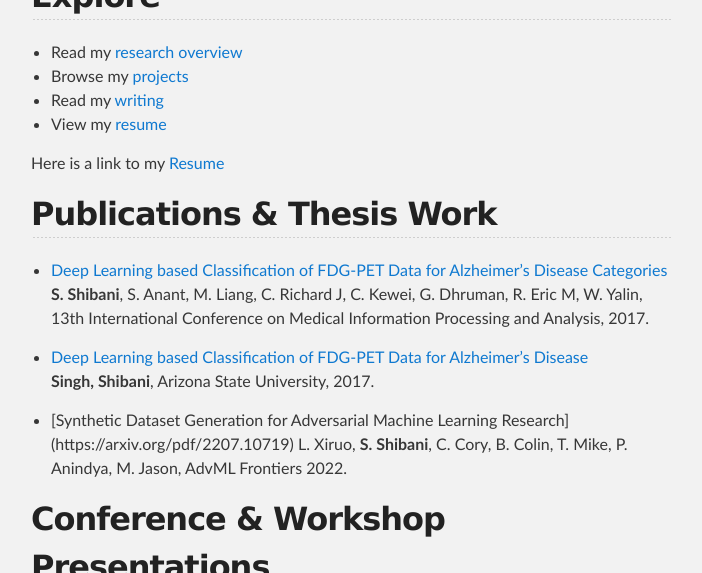
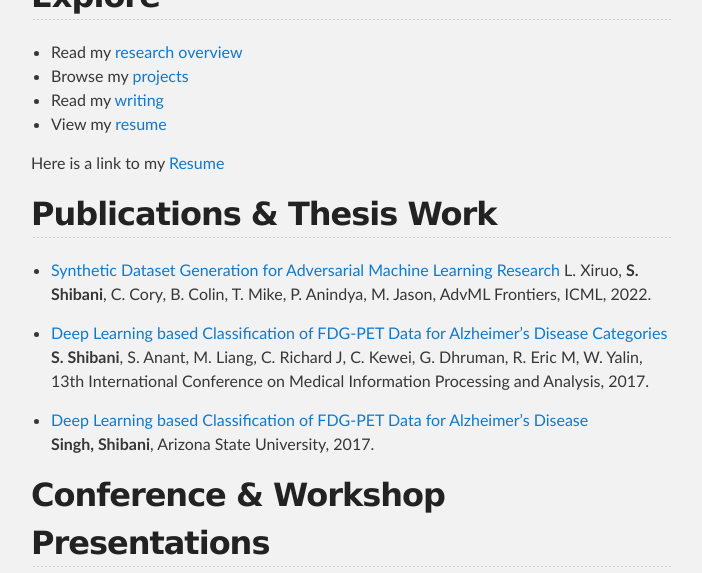
Before and after one commit to paperblack/paperblack.github.io, a Jekyll site: the page built from index.md, in a window 1280 px wide and 900 px high, scrolled down 2032 px, cut to the strip 0-573 px from the top of the window. Shown: the whole strip, without its empty margins (289-991 px from the left). Built offline with Jekyll 4.4.1, drawn with Linux system fonts in a browser that asks for light colours.

Commit message:
Update index.md
Fix hyperlink markdown

```diff
--- a/index.md
+++ b/index.md
@@ -79,15 +79,14 @@ Here is a link to my <a href="./assets/pdf/resume.pdf">Resume</a>
 
 ## Publications & Thesis Work
 
+* [Synthetic Dataset Generation for Adversarial Machine Learning Research](https://arxiv.org/pdf/2207.10719)
+  L. Xiruo, **S. Shibani**, C. Cory, B. Colin, T. Mike, P. Anindya, M. Jason, AdvML Frontiers, ICML, 2022.
+
 * [Deep Learning based Classification of FDG-PET Data for Alzheimer’s Disease Categories](https://scholar.google.com/scholar?oi=bibs&cluster=3882555616215632182&btnI=1&hl=en)
   **S. Shibani**, S. Anant, M. Liang, C. Richard J, C. Kewei, G. Dhruman, R. Eric M, W. Yalin, 13th International Conference on Medical Information Processing and Analysis, 2017.
 
 * [Deep Learning based Classification of FDG-PET Data for Alzheimer’s Disease](https://repository.asu.edu/attachments/186430/content/Singh_asu_0010N_16846.pdf)
   **Singh, Shibani**, Arizona State University, 2017.
-
-* [Synthetic Dataset Generation for Adversarial Machine Learning Research]
-(https://arxiv.org/pdf/2207.10719)
-L. Xiruo, **S. Shibani**, C. Cory, B. Colin, T. Mike, P. Anindya, M. Jason, AdvML Frontiers 2022.
 
 ## Conference & Workshop Presentations
 
```
